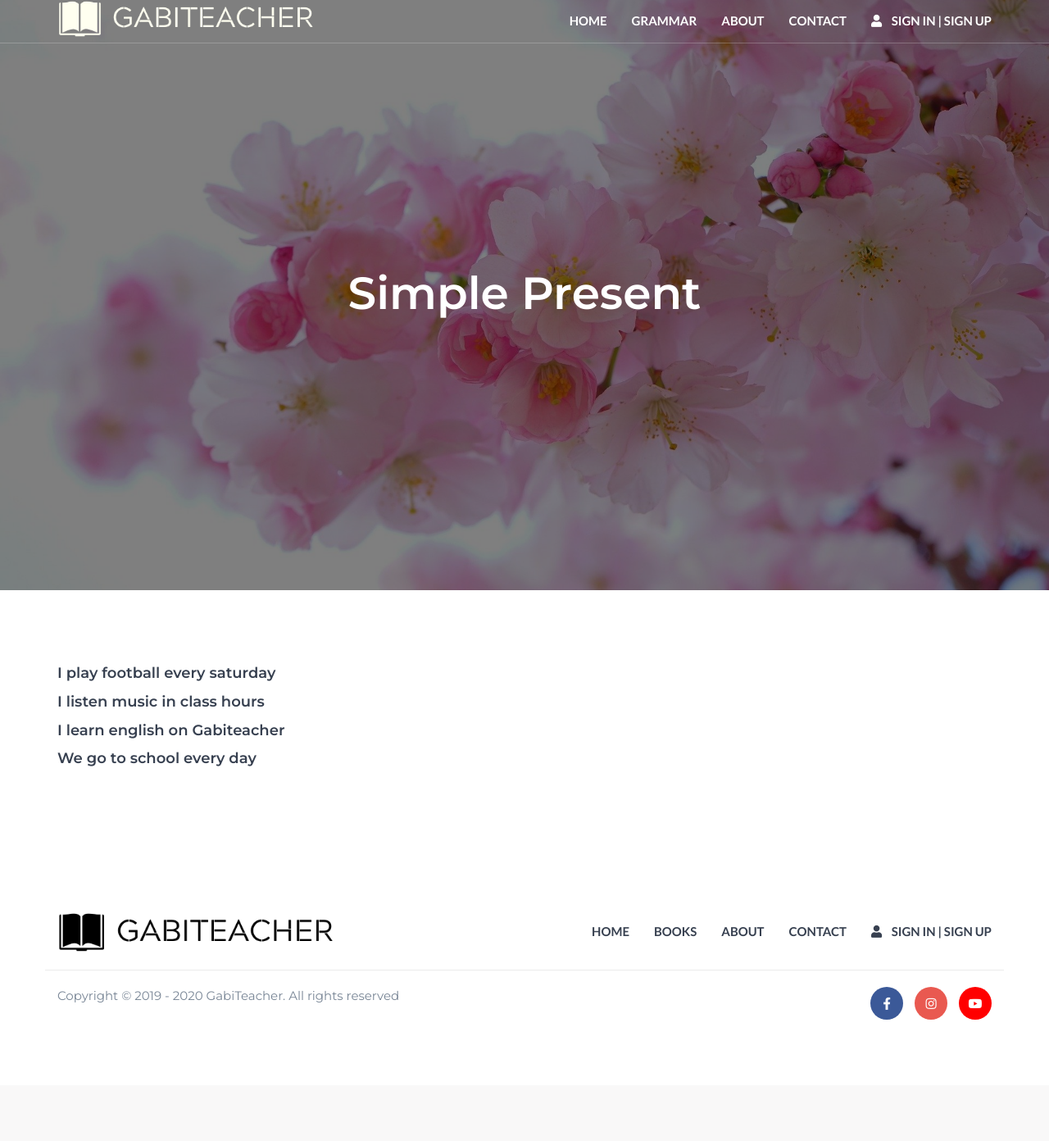
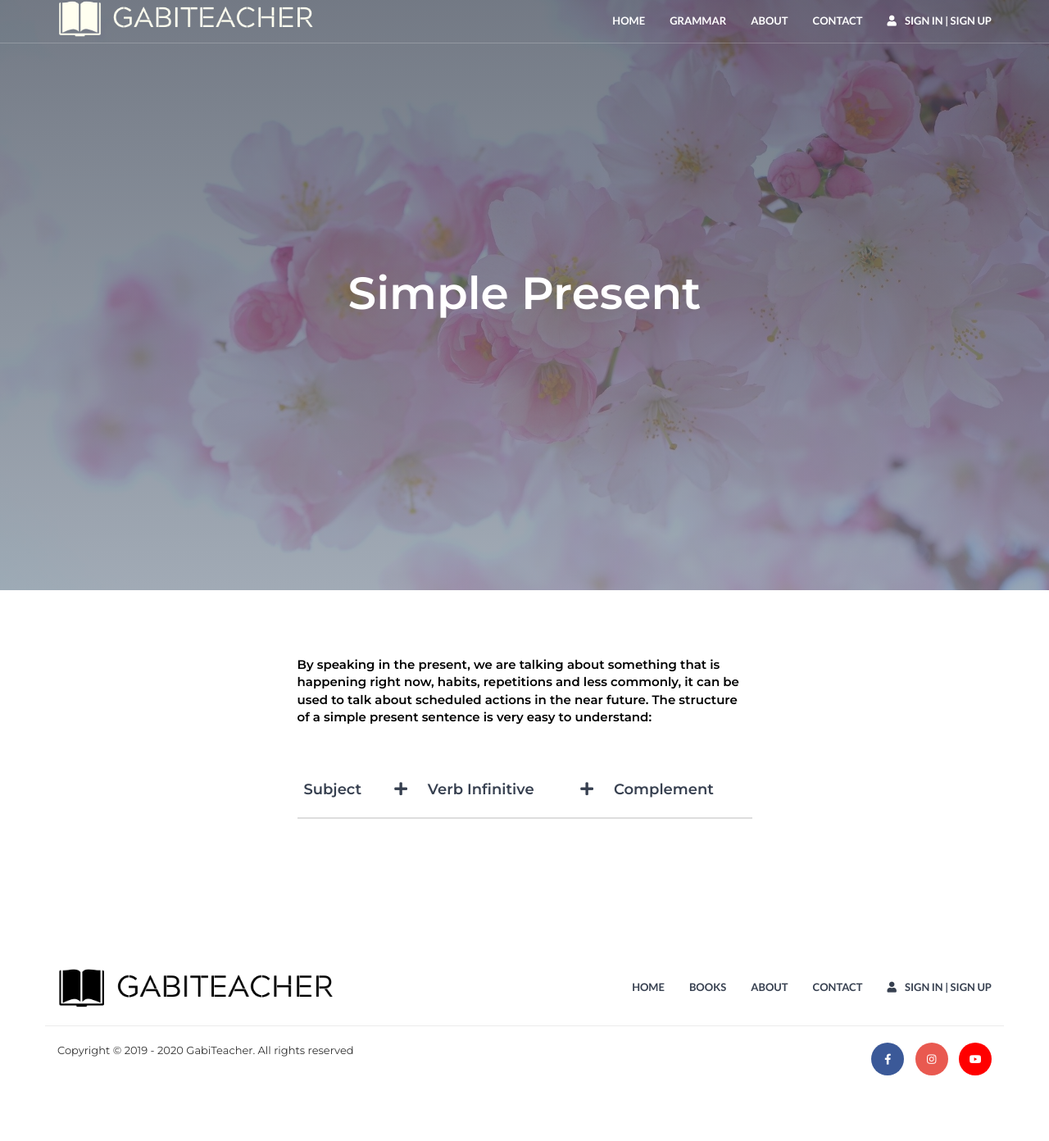
Before and after one commit to LeoD-E1/GabiTeacher, a Flask app: template templates/simple_present.html in a window 1280 px wide. Shown: the whole page at 82% size. Before the commit the page ends 1244 px from the top, so only its background shows below. Run offline with Flask 2, Linux system fonts and the light colour scheme; the template is opened without the code that fills it, so the values that code supplies are empty; parts of the project's set-up code (start-up, migrations or seed data) failed here and were passed over.

Commit message:
cambio en estructura, adicion de un componente a layout, cambios de diseño

```diff
--- a/public/css/verb_tenses.css
+++ b/public/css/verb_tenses.css
@@ -1,3 +1,12 @@
+body{
+    font-size: 13px;
+    color: #333;
+}
+.description{
+    font-size: 15px;
+    color: #000000;
+    font-weight: 500;
+}
 .box-title {
     text-align: center;
     background-color: rosybrown;
--- a/templates/layout.html
+++ b/templates/layout.html
@@ -58,6 +58,26 @@
         </div>
     </header>
     <!-- /Header -->
+
+    <div id="home" class="hero-area">
+        <!-- Backgound Image -->
+        <div
+            class="bg-image bg-parallax overlay"
+            {% block BgImage %} {% endblock %}>
+        </div>
+            <!-- /Backgound Image -->
+
+            <div class="home-wrapper">
+                <div class="container">
+                <div class="row">
+                    {% block BgImageTitle %}
+
+                    {% endblock %}
+                </div>
+                </div>
+            </div>
+        </div>
+    </div>
 
     {% block content %} {% endblock %}
 
--- a/templates/simple_present.html
+++ b/templates/simple_present.html
@@ -1,53 +1,50 @@
 {% extends 'layout.html' %}
 <!------------------->
 {% block css%}
-<link rel="stylesheet" type="text/css" href="../public/css/verb_tenses.css"> {%endblock%} {% block content%} {% block style%}{%endblock%}
+<link rel="stylesheet" type="text/css" href="../public/css/verb_tenses.css" />
+{% endblock %}
 
-<div id="home" class="hero-area">
+{% block BgImage %}
+style="background-image:url('../public/img/simple-present.jpg');"
+{% endblock %}
 
-    <!-- Backgound Image -->
+{% block BgImageTitle %}
+<div class="col-md-3"></div>
+<div class="col-md-6">
+  <h1 class="title">Simple Present</h1>
+</div>
+<div class="col-md-3"></div>
+{% endblock %}
 
-    <div class="bg-image bg-parallax" style="background-image: url('../public/img/simple-present.jpg')">
-        <div class="bg-image transparence"></div>
+{% block content %}
+<div class="section">
+  <div class="container">
+
+    <div class="row">
+      <div class="col-md-3"></div>
+
+      <div class="col-md-6">
+        <p class="description"><b>By speaking in the present, we are talking about something that is happening right now, habits, repetitions and less commonly, it can be used to talk about scheduled actions in the near future. The structure of a simple present sentence is very easy to understand:</b></p>
+        <br><br>
+        <table class="table">
+          <thead>
+            <tr>
+              <th scope="col" > <h4>Subject</h4> </th>
+              <th scope="col"><h4><i class="fas fa-plus"></i></h4></th>
+              <th scope="col"> <h4>Verb Infinitive</h4> </th>
+              <th scope="col"><h4><i class="fas fa-plus"></i></h4></th>
+              <th scope="col"> <h4>Complement</h4> </th>
+            </tr>
+          </thead>
+        </table>
+
+      </div>
+      <div class="col-md-3"></div>
     </div>
-    <!-- /Backgound Image -->
 
-    <div class="home-wrapper">
-        <div class="container">
-            <div class="row">
-                <div class="col-md-3"></div>
-                <div class="col-md-6">
-                    <h1 class="title">Simple Present</h1>
-                </div>
-                <div class="col-md-3"></div>
-            </div>
-        </div>
-    </div>
-</div>
-
-<div class="section">
-    <div class="container">
-        <div class="row">
-            <div class="col-md-4">
-                <ul style="list-style: none;">
-                    <li>
-                        <h4>I play football every saturday</h4>
-                    </li>
-                    <li>
-                        <h4>I listen music in class hours</h4>
-                    </li>
-                    <li>
-                        <h4>I learn english on Gabiteacher</h4>
-                    </li>
-                    <li>
-                        <h4>We go to school every day</h4>
-                    </li>
-                </ul>
-            </div>
-            <div class="col-md-4"></div>
-            <div class="col-md-4"></div>
-        </div>
+    <div class="row">
 
     </div>
+  </div>
 </div>
 {% endblock%}
```
Also changed, not shown: templates/contact.html (+11 -16 lines), templates/get_started.html (+11 -0 lines), templates/index.html (+11 -17 lines), templates/profile-user.html (+8 -14 lines).
